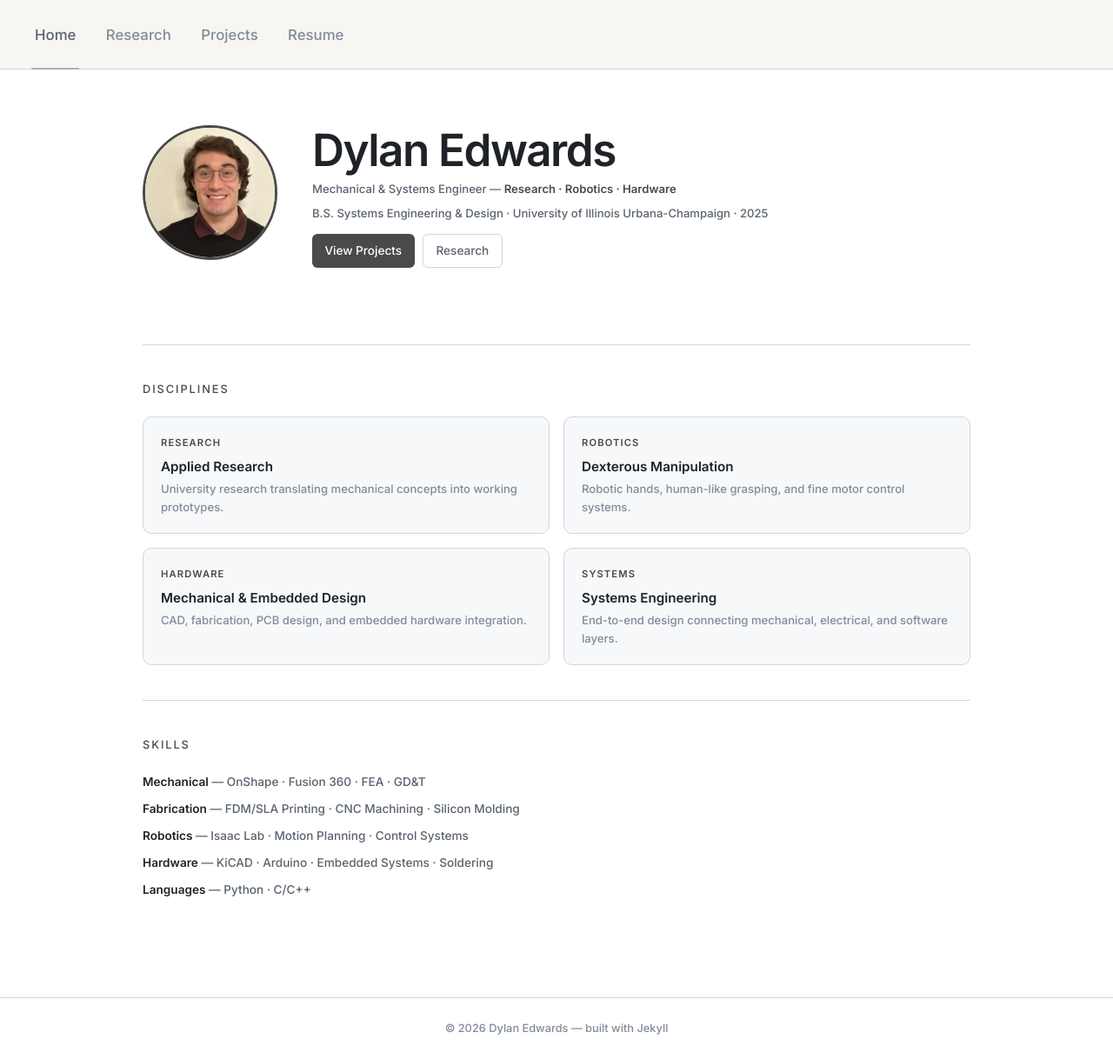
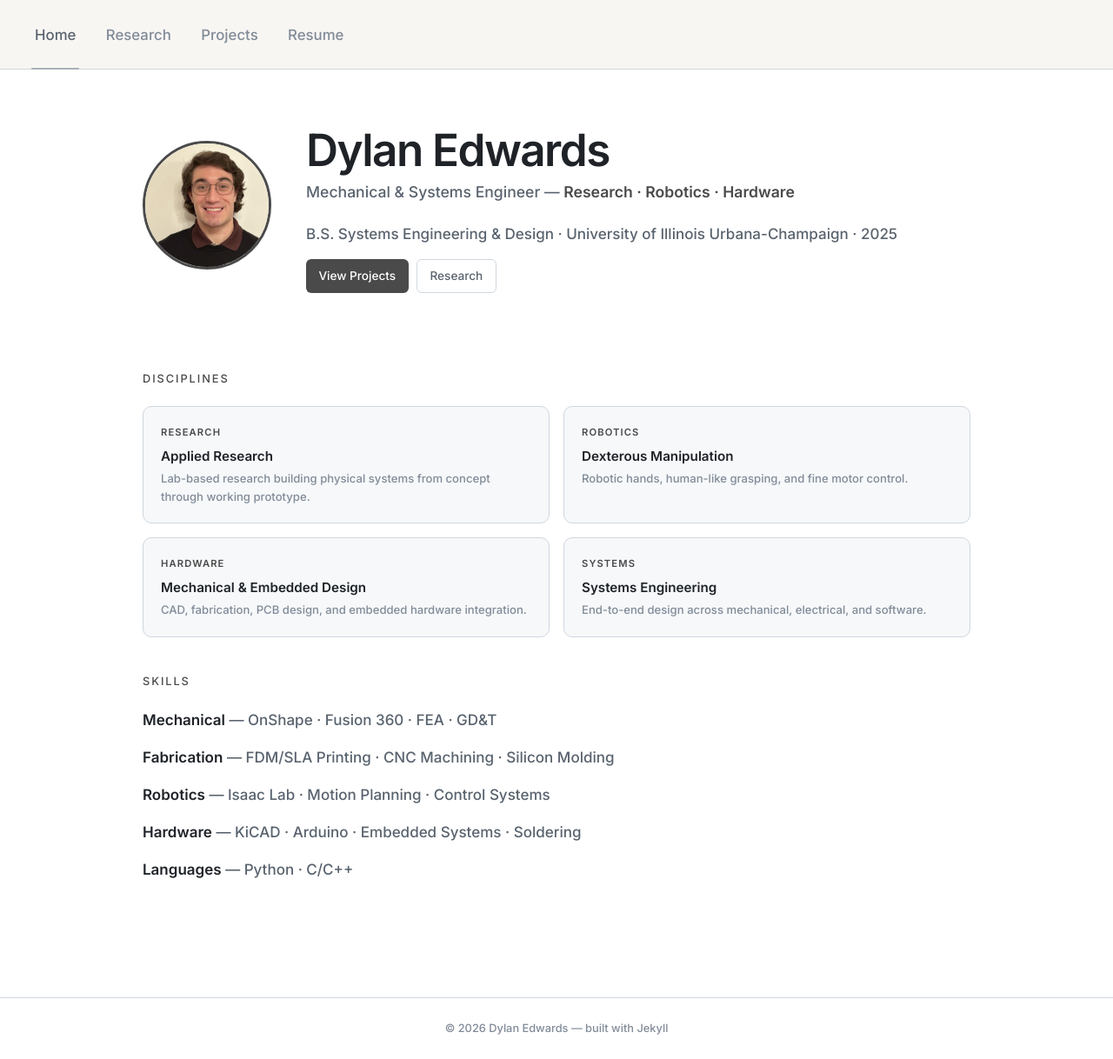
Before and after one commit to DylanEdwards02/DylanEdwards02.github.io, a Jekyll site: the page built from index.md, in a window 1280 px wide and 1218 px high. Shown: the whole window at 87% size. Built offline with Jekyll 4.4.1, drawn with Linux system fonts in a browser that asks for light colours.

Commit message:
Update index.md

```diff
--- a/index.md
+++ b/index.md
@@ -4,54 +4,54 @@ title: Home
 ---
 <section class="hero">
   <div class="hero-avatar">
-    <img src="/assets/img/profile.jpg" alt="Dylan Edwards" style="width: 155px; height: 155px;">
+    <img src="/assets/img/profile.jpg" alt="Dylan Edwards">
   </div>
   <div class="hero-content">
     <h1 class="hero-name">Dylan Edwards</h1>
-    <p class="hero-tagline" style="margin-bottom: 0.4rem; font-size: 0.82rem;">
-      Mechanical & Systems Engineer &mdash; <strong>Research · Robotics · Hardware</strong>
+    <p class="hero-tagline">
+      Mechanical &amp; Systems Engineer &mdash; <strong>Research &middot; Robotics &middot; Hardware</strong>
     </p>
-    <p style="font-size: 0.82rem; color: var(--text-2); margin-bottom: 0.4rem;">B.S. Systems Engineering & Design · University of Illinois Urbana-Champaign · 2025</p>
-    <div class="hero-ctas" style="margin-top: 0.75rem;">
+    <p class="hero-meta">B.S. Systems Engineering &amp; Design &middot; University of Illinois Urbana-Champaign &middot; 2025</p>
+    <div class="hero-ctas">
       <a href="/projects" class="btn btn-primary">View Projects</a>
       <a href="/research" class="btn btn-outline">Research</a>
     </div>
   </div>
 </section>
 
-<hr class="home-divider">
+<section class="home-section">
+  <span class="section-label">Disciplines</span>
+  <div class="highlights-grid">
+    <div class="highlight-card">
+      <span class="hl-label">Research</span>
+      <h3>Applied Research</h3>
+      <p>Lab-based research building physical systems from concept through working prototype.</p>
+    </div>
+    <div class="highlight-card">
+      <span class="hl-label">Robotics</span>
+      <h3>Dexterous Manipulation</h3>
+      <p>Robotic hands, human-like grasping, and fine motor control.</p>
+    </div>
+    <div class="highlight-card">
+      <span class="hl-label">Hardware</span>
+      <h3>Mechanical &amp; Embedded Design</h3>
+      <p>CAD, fabrication, PCB design, and embedded hardware integration.</p>
+    </div>
+    <div class="highlight-card">
+      <span class="hl-label">Systems</span>
+      <h3>Systems Engineering</h3>
+      <p>End-to-end design across mechanical, electrical, and software.</p>
+    </div>
+  </div>
+</section>
 
-<span class="section-label">Disciplines</span>
-<div class="highlights-grid">
-  <div class="highlight-card">
-    <span class="hl-label">Research</span>
-    <h3>Applied Research</h3>
-    <p>University research translating mechanical concepts into working prototypes.</p>
+<section class="home-section">
+  <span class="section-label">Skills</span>
+  <div class="hero-skills">
+    <p><strong>Mechanical</strong> &mdash; OnShape &middot; Fusion 360 &middot; FEA &middot; GD&amp;T</p>
+    <p><strong>Fabrication</strong> &mdash; FDM/SLA Printing &middot; CNC Machining &middot; Silicon Molding</p>
+    <p><strong>Robotics</strong> &mdash; Isaac Lab &middot; Motion Planning &middot; Control Systems</p>
+    <p><strong>Hardware</strong> &mdash; KiCAD &middot; Arduino &middot; Embedded Systems &middot; Soldering</p>
+    <p><strong>Languages</strong> &mdash; Python &middot; C/C++</p>
   </div>
-  <div class="highlight-card">
-    <span class="hl-label">Robotics</span>
-    <h3>Dexterous Manipulation</h3>
-    <p>Robotic hands, human-like grasping, and fine motor control systems.</p>
-  </div>
-  <div class="highlight-card">
-    <span class="hl-label">Hardware</span>
-    <h3>Mechanical & Embedded Design</h3>
-    <p>CAD, fabrication, PCB design, and embedded hardware integration.</p>
-  </div>
-  <div class="highlight-card">
-    <span class="hl-label">Systems</span>
-    <h3>Systems Engineering</h3>
-    <p>End-to-end design connecting mechanical, electrical, and software layers.</p>
-  </div>
-</div>
-
-<hr class="home-divider">
-
-<span class="section-label">Skills</span>
-<div style="display: flex; flex-direction: column; gap: 0.5rem; margin-bottom: 2rem;">
-  <p style="font-size: 0.85rem; color: var(--text-2); margin: 0;"><strong>Mechanical</strong> — OnShape · Fusion 360 · FEA · GD&T</p>
-  <p style="font-size: 0.85rem; color: var(--text-2); margin: 0;"><strong>Fabrication</strong> — FDM/SLA Printing · CNC Machining · Silicon Molding</p>
-  <p style="font-size: 0.85rem; color: var(--text-2); margin: 0;"><strong>Robotics</strong> — Isaac Lab · Motion Planning · Control Systems</p>
-  <p style="font-size: 0.85rem; color: var(--text-2); margin: 0;"><strong>Hardware</strong> — KiCAD · Arduino · Embedded Systems · Soldering</p>
-  <p style="font-size: 0.85rem; color: var(--text-2); margin: 0;"><strong>Languages</strong> — Python · C/C++</p>
-</div>
+</section>
```
